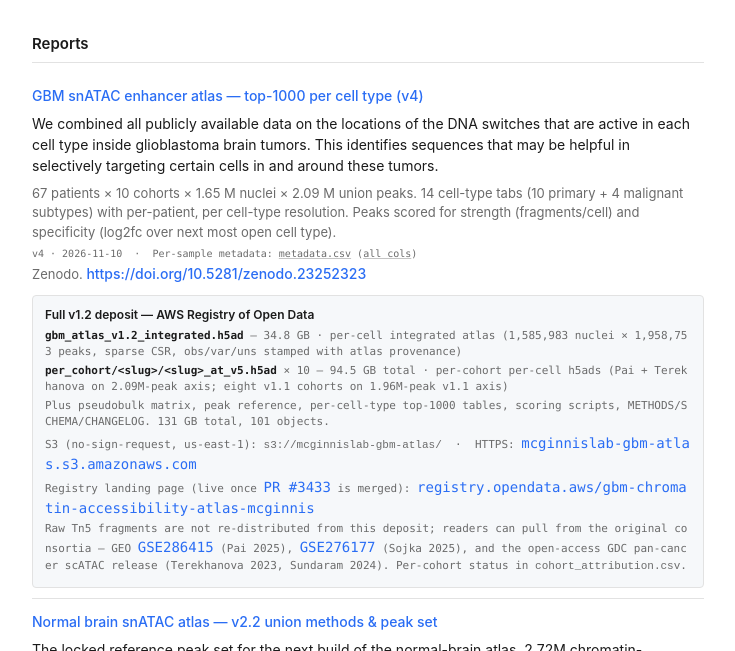
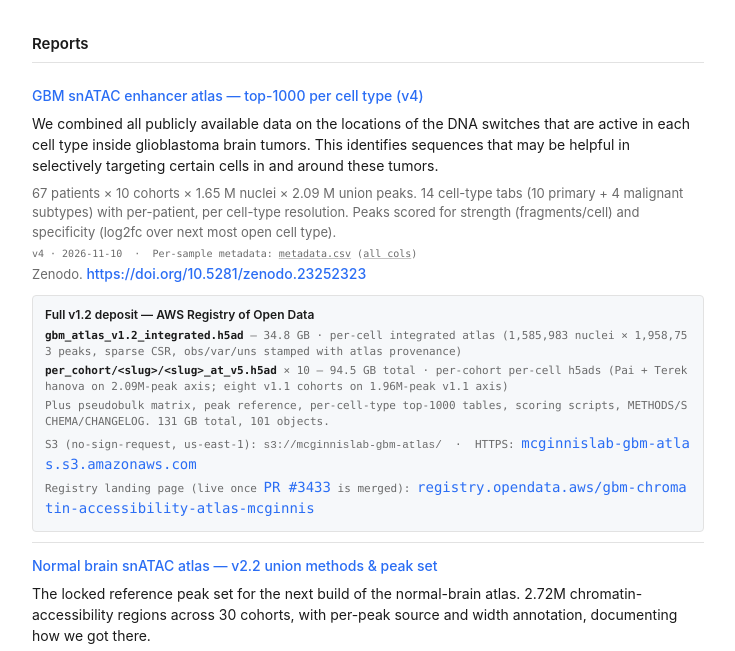
Before and after one commit to jpmcginnis/mcginnislab-data, a plain HTML site: page index.html in a window 1280 px wide. Shown: the part 111-762 px from the top of the page, without its empty margins (272-1007 px from the left). Drawn offline with Linux system fonts and the light colour scheme.

Commit message:
GBM atlas: drop raw-fragments pointer paragraph
Readers who want upstream fragments can find them via cohort_attribution.csv
and the preprint's Data Availability section; the extra paragraph on the
landing card was more plumbing than most visitors need.

Co-Authored-By: Claude Opus 4.7 <noreply@anthropic.com>

```diff
--- a/index.html
+++ b/index.html
@@ -161,7 +161,6 @@
         <div class="h5ad-row">Plus pseudobulk matrix, peak reference, per-cell-type top-1000 tables, scoring scripts, METHODS/SCHEMA/CHANGELOG. 131 GB total, 101 objects.</div>
         <div class="h5ad-row">S3 (no-sign-request, us-east-1): <code>s3://mcginnislab-gbm-atlas/</code> &nbsp;·&nbsp; HTTPS: <a href="https://mcginnislab-gbm-atlas.s3.amazonaws.com/" style="word-break: break-all;">mcginnislab-gbm-atlas.s3.amazonaws.com</a></div>
         <div class="h5ad-row">Registry landing page (live once <a href="https://github.com/awslabs/open-data-registry/pull/3433" target="_blank" rel="noopener noreferrer">PR #3433</a> is merged): <a href="https://registry.opendata.aws/gbm-chromatin-accessibility-atlas-mcginnis/" style="word-break: break-all;">registry.opendata.aws/gbm-chromatin-accessibility-atlas-mcginnis</a></div>
-        <div class="h5ad-row">Raw Tn5 fragments are not re-distributed from this deposit; readers can pull from the original consortia — GEO <a href="https://www.ncbi.nlm.nih.gov/geo/query/acc.cgi?acc=GSE286415">GSE286415</a> (Pai 2025), <a href="https://www.ncbi.nlm.nih.gov/geo/query/acc.cgi?acc=GSE276177">GSE276177</a> (Sojka 2025), and the open-access GDC pan-cancer scATAC release (Terekhanova 2023, Sundaram 2024). Per-cohort status in <code>cohort_attribution.csv</code>.</div>
       </div>
     </li>
     <li>
```
